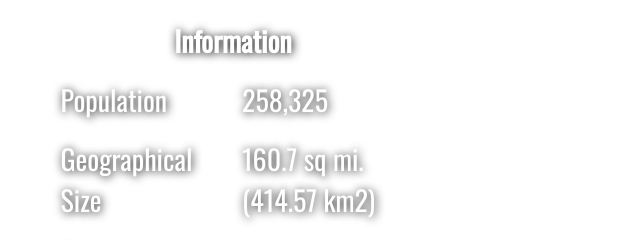
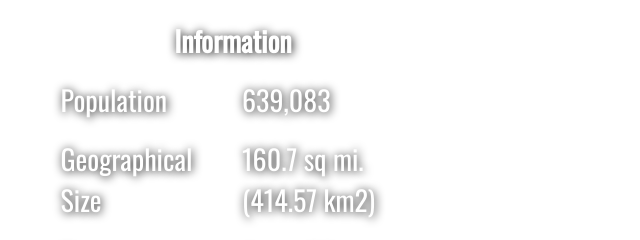
Before and after one commit to i-gau/cosw10-project5, a plain HTML site: page index.html in a window 1280 px wide. Shown: the part 2638-2878 px from the top of the page, 162-802 px from the left. Drawn offline with nearby package versions, Linux system fonts and the light colour scheme; a web font is replaced by a local one.

Commit message:
Update index.html

```diff
--- a/index.html
+++ b/index.html
@@ -70,7 +70,7 @@
                 </tr>
                 <tr>
                     <td>Population</td>
-                    <td>258,325</td>
+                    <td>639,083</td>
                 </tr>
                 <tr>
                     <td>Geographical Size</td>
```
